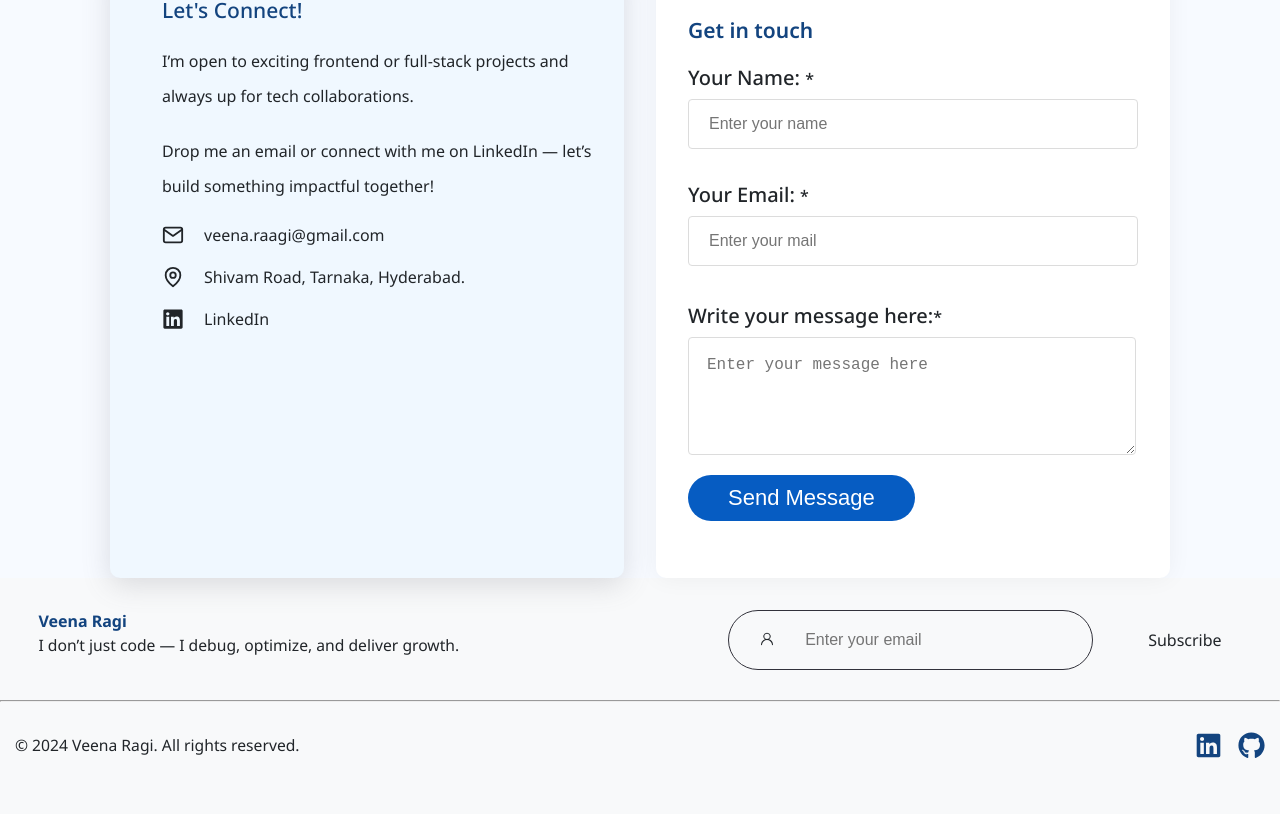
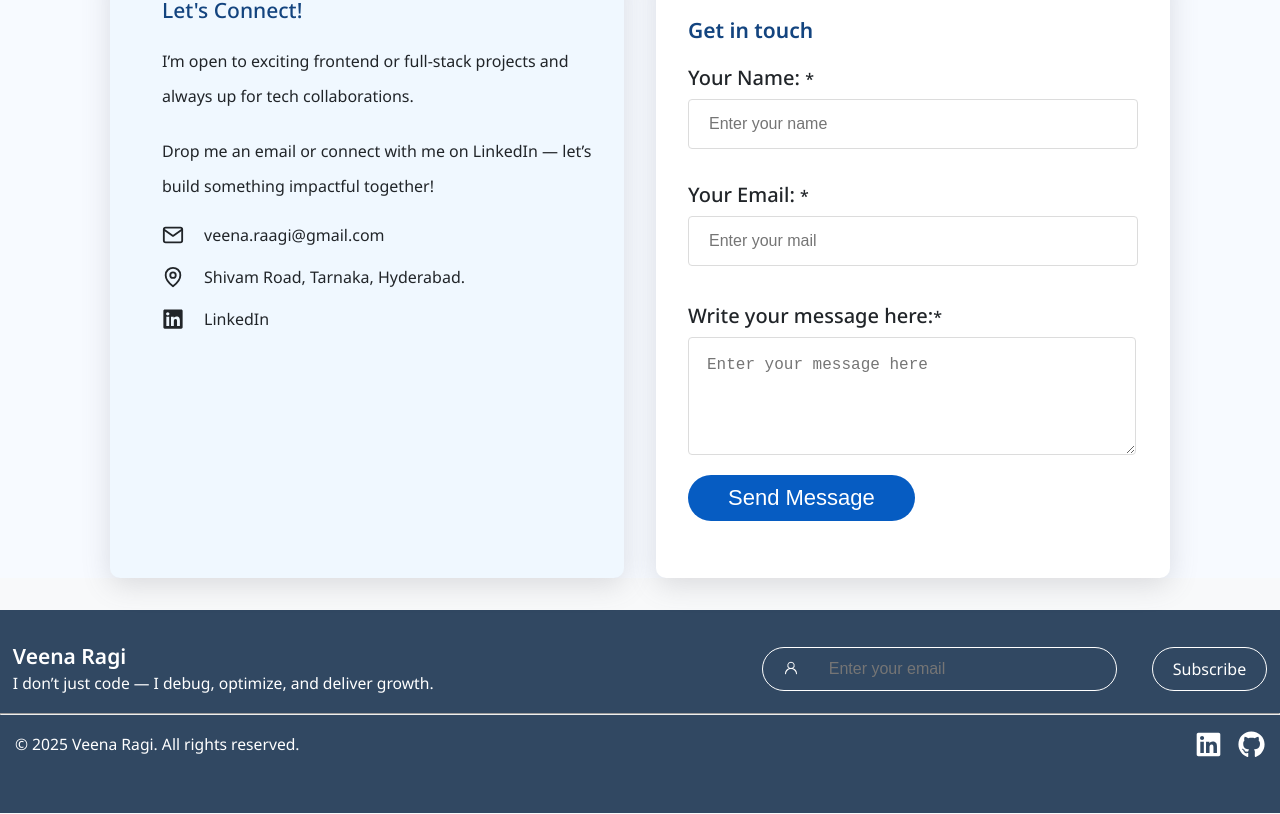
Before and after one commit to Veena56/portfolio-react, a React (Vite) app: page / in a window 1280 px wide. Shown: the part 1674-2488 px from the top of the page. Built offline with nearby package versions, Linux system fonts and the light colour scheme.

Commit message:
FOOTER changes

```diff
--- a/src/components/ContactMe/contactMe.css
+++ b/src/components/ContactMe/contactMe.css
@@ -73,7 +73,9 @@ form.contactRight, .contactSection {
     min-height: 550px;
 }
 form.contactRight{
-    box-shadow: 0 0 25px rgba(0, 0, 0, 0.05);
+    /* box-shadow: 0 0 25px rgba(0, 0, 0, 0.05); */
+    box-shadow: rgba(100, 100, 111, 0.2) 0px 7px 29px 0px;
+
 
 }
 .contactRight{
--- a/src/components/Footer/Footer.css
+++ b/src/components/Footer/Footer.css
@@ -1,17 +1,25 @@
-.footer{
+.footer {
     display: flex;
     flex-direction: column;
-    gap: 30px;
-
+    gap: 1rem;
+    background-color: #314862;
+    color: white;
+    margin-top: 2rem;
+}
+.nameInFooter{
+    color: white;
+    font-weight: 600;
+    font-size: 21px;
 }
 .footerTop {
     display: flex;
     justify-content: space-between;
-    width: 94%;
+    width: 98%;
     margin: 0 auto;
     margin-top: 2rem;
     flex-wrap: wrap;
-    gap: 2rem;
+    gap: 1rem;
+    /* padding: 0 15px; */
 }
 .footerTopLeft p{
 font-size: 20px;
@@ -26,9 +34,9 @@ max-width: 400px;
 .footerWithEmailInput{
 display: flex;
 gap: 30px;
-padding: 20px 30px;
+padding: 12px 20px;
 border-radius: 50px;
-border:1px solid #32323B;
+border:1px solid white;
 padding-right: 80px;
 /* flex-wrap: wrap; */
 
@@ -48,6 +56,7 @@ padding-right: 80px;
     border-radius: 50px;
     cursor: pointer;
     transition: 0.3s;
+    border: 1px solid white;
 }
 .footerBottom{
     display: flex;
@@ -64,7 +73,11 @@ padding-right: 80px;
 }
 .footerBottomRight svg{
     font-size: 27px;
-    color: #13447f;
+    color: #ffffff;
+    transition: 0.3s ease-in-out;
+}
+.footerBottomRight svg:hover{
+    transform:  scale(1.1);
 }
 .footerWithEmailInput:hover{
     /* border: 1px solid white; */
--- a/src/components/Footer/Footer.jsx
+++ b/src/components/Footer/Footer.jsx
@@ -9,7 +9,7 @@ const Footer = () => {
       <div className='footer'>
         <div className='footerTop'>
           <div>
-            <h1>Veena Ragi</h1>
+            <h1 className='nameInFooter'>Veena Ragi</h1>
             <p>
               {/* I am a web developer with 1.6 years of experience. */}
               I don’t just code — I debug, optimize, and deliver growth.
@@ -26,13 +26,13 @@ const Footer = () => {
         <hr />
         <div className='footerBottom'>
           <p className='footerBottomLeft'>
-            © 2024 Veena Ragi. All rights reserved.
+            © 2025 Veena Ragi. All rights reserved.
           </p>
           <div className='footerBottomRight'>
-            <a href='https://www.linkedin.com/in/veena-ragi/'>
+            <a href='https://www.linkedin.com/in/veena-ragi/'  rel="noopener noreferrer">
               <FaLinkedin />
             </a>
-            <a >
+            <a href='https://github.com/Veena56' target='_blank'  rel="noopener noreferrer" >
               <FaGithub />
             </a>
 
```
